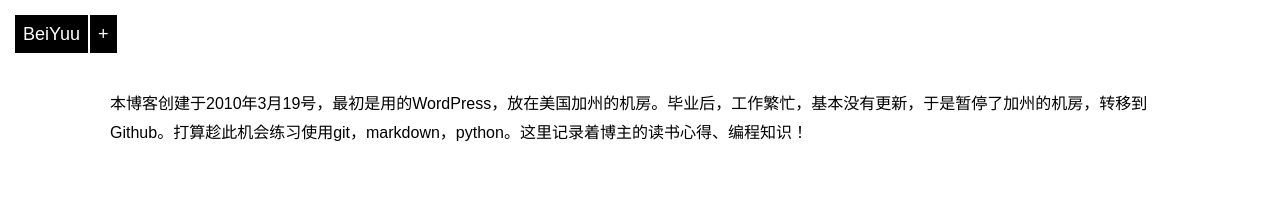
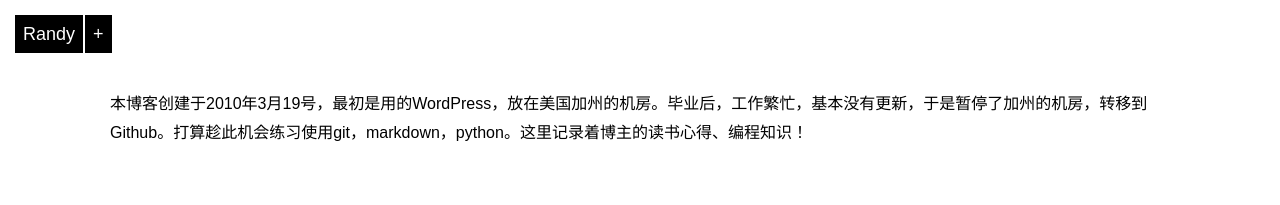
Before and after one commit to randyho/myblog, a Jekyll site: the page built from about.md, in a window 1280 px wide. Shown: the top 205 px of the page. Built offline with Jekyll 4.4.1, drawn with Linux system fonts in a browser that asks for light colours; Markdown is read by kramdown in place of the engine named in the settings.

Commit message:
fix homepage

```diff
--- a/_layouts/default.html
+++ b/_layouts/default.html
@@ -19,12 +19,12 @@
 
     <div class="home-menu">
         <div class="home-icon-con">
-            <a class="home-menu-icon" href="/">BeiYuu</a>
+            <a class="home-menu-icon" href="/">Randy</a>
             <a class="home-follow" href="#" title="Contact Me">+</a>
         </div>
         <div class="home-contact">
-            <a href="http://weibo.com/beiyuu/" target="_blank" style="margin-left:-5px;"><img src="http://www.weibo.com/favicon.ico" alt="" width="25"/></a>
-            <a href="http://www.douban.com/people/randyho/" target="_blank" style="text-align:center;"><img src="http://www.douban.com/favicon.ico" alt="" width="22"/></a>
+            <a href="http://weibo.com/xopher/" target="_blank" style="margin-left:-5px;"><img src="http://www.weibo.com/favicon.ico" alt="" width="25"/></a>
+            <a href="http://www.douban.com/people/39178677/" target="_blank" style="text-align:center;"><img src="http://www.douban.com/favicon.ico" alt="" width="22"/></a>
             <a href="http://instagram.com/hosowai/" target="_blank" style="text-align:right"><img src="http://d36xtkk24g8jdx.cloudfront.net/bluebar/00c6602/images/ico/favicon.ico" alt="" width="22"/></a>
         </div>
     </div>
--- a/js/post.js
+++ b/js/post.js
@@ -27,7 +27,7 @@ $(document).ready(function(){
         var href = $(this).attr('href');
         if(href){
             if(href.indexOf('#') == 0){
-            }else if ( href.indexOf('/') == 0 || href.toLowerCase().indexOf('beiyuu.com')>-1 ){
+            }else if ( href.indexOf('/') == 0 || href.toLowerCase().indexOf('www.randyho.com')>-1 ){
             }else if ($(element).has('img').length){
             }else{
                 $(this).attr('target','_blank');
```
